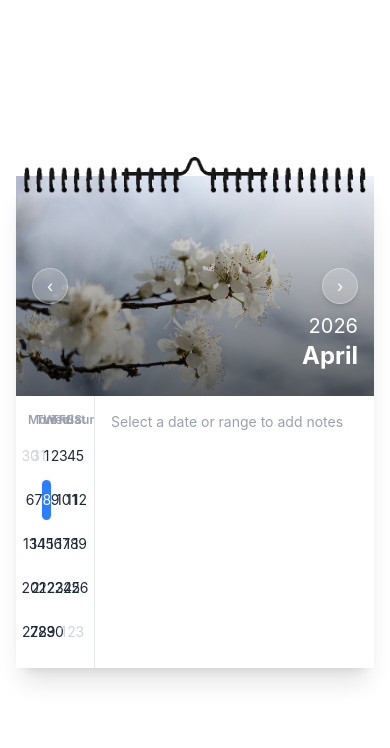
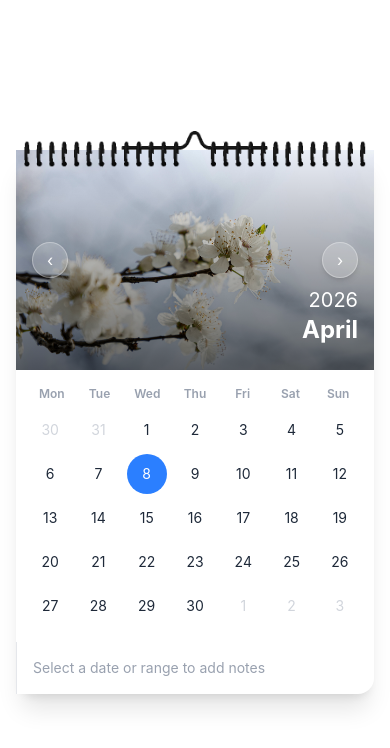
Before and after one commit to Rupam-Mondal/Calender, a React (Vite) app: page / in a window 390 px wide. Shown: the top 748 px of the page. Built offline with nearby package versions, Linux system fonts and the light colour scheme.

Commit message:
Mobile Ui fixed

```diff
--- a/src/Components/Calendar/Calendar.jsx
+++ b/src/Components/Calendar/Calendar.jsx
@@ -53,7 +53,7 @@
           prevMonth={prevMonth}
         />
 
-        <div className="flex w-full">
+        <div className="flex flex-col md:flex-row w-full">
           <div className="flex-1">
             <AnimatePresence mode="wait">
               <motion.div
```
